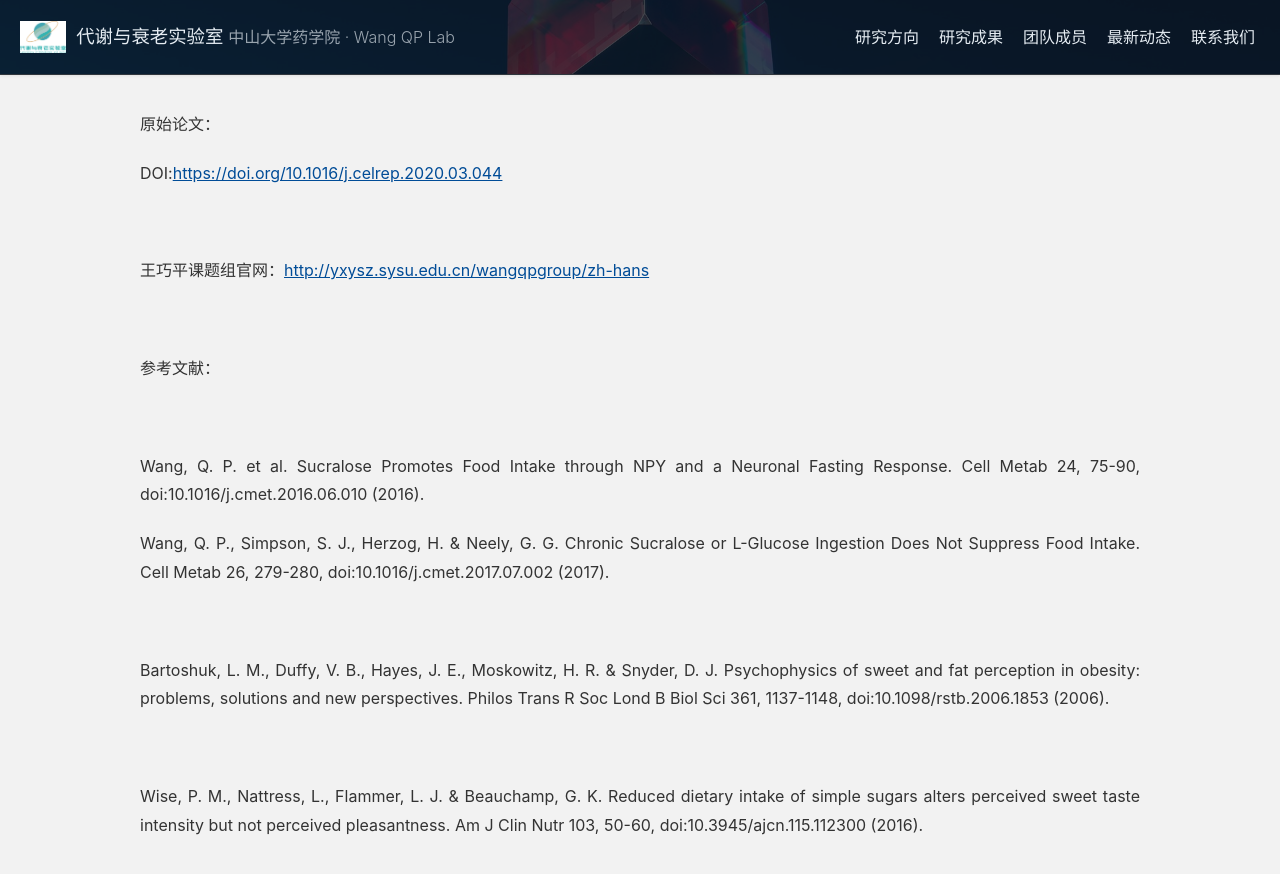
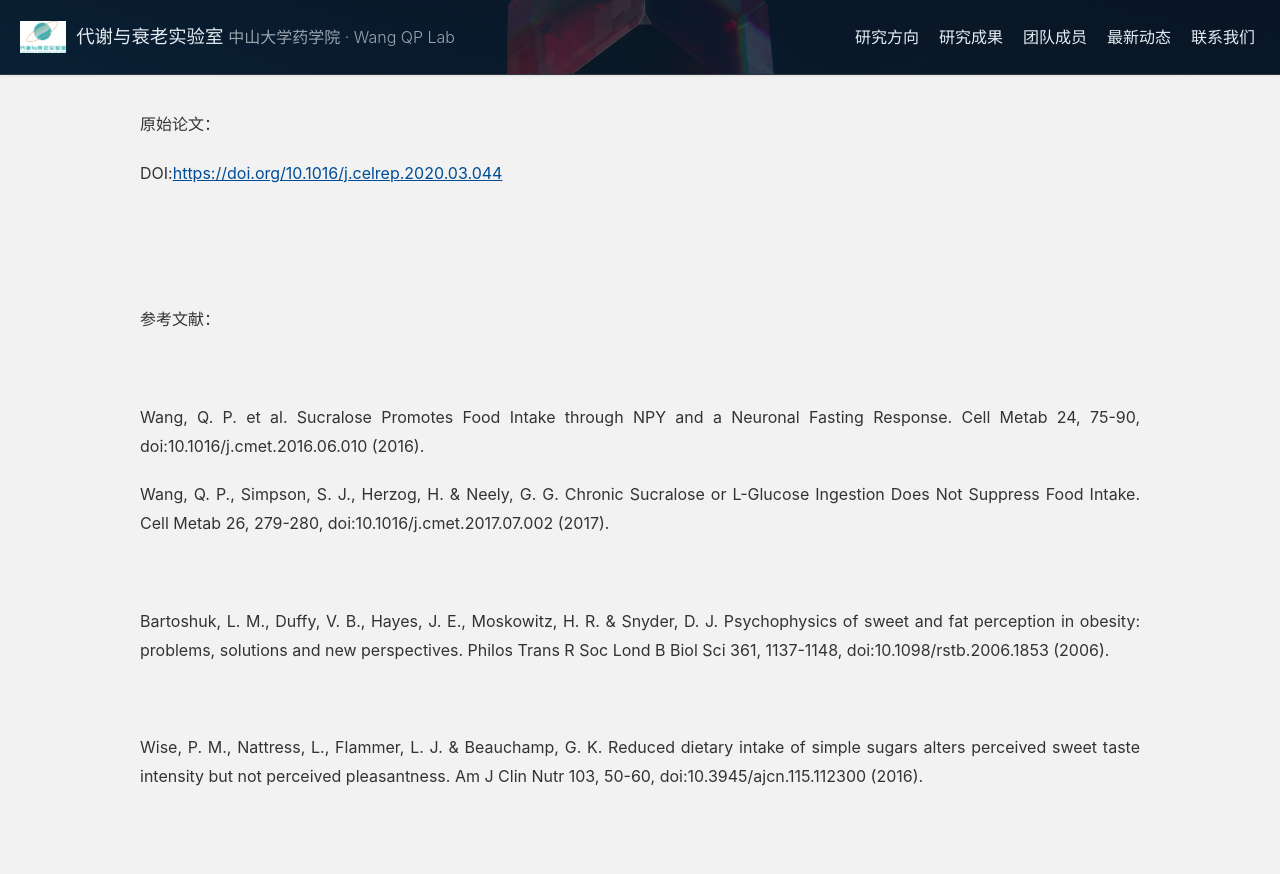
Before and after one commit to wangseeker/wangqp-lab, a Jekyll site: the page built from _posts/2020-04-15-article-53.md, in a window 1280 px wide and 900 px high, scrolled down 2700 px. Shown: the top 874 px of the window. Built offline with Jekyll 4.4.1, drawn with Linux system fonts in a browser that asks for light colours; a style sheet for code colours, icons or effects is not loaded.

Commit message:
清理 article-53 正文中的原站官网链接；全库确认无原站导航残留

```diff
--- a/_posts/2020-04-15-article-53.md
+++ b/_posts/2020-04-15-article-53.md
@@ -56,7 +56,6 @@ DOI:[https://doi.org/10.1016/j.celrep.2020.03.044](10.1016/j.celrep.2020.03.044)
 
 
 
-王巧平课题组官网：[http://yxysz.sysu.edu.cn/wangqpgroup/zh-hans](http://yxysz.sysu.edu.cn/wangqpgroup/zh-hans)
 
 
 
```
